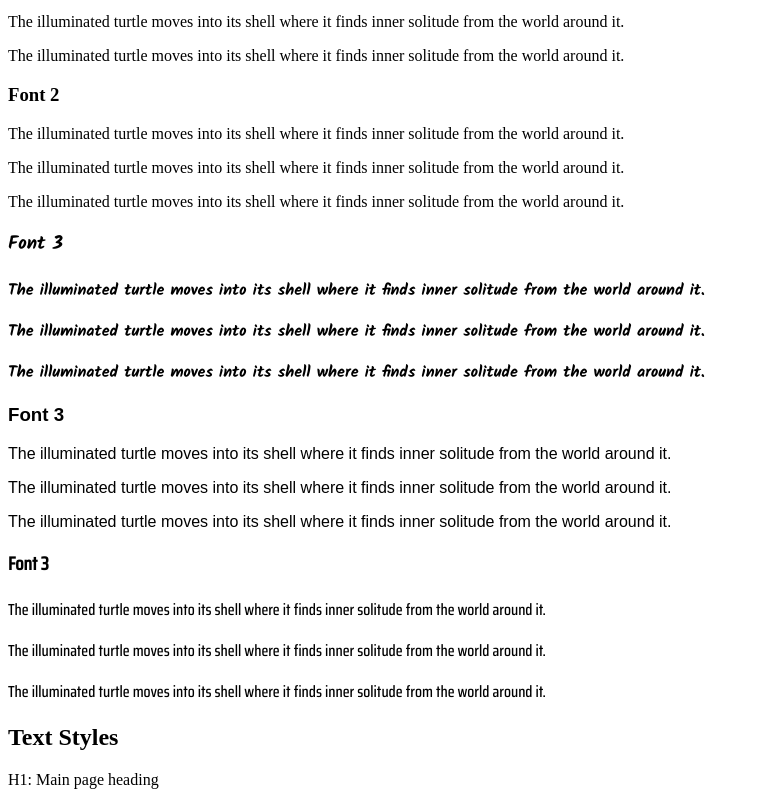
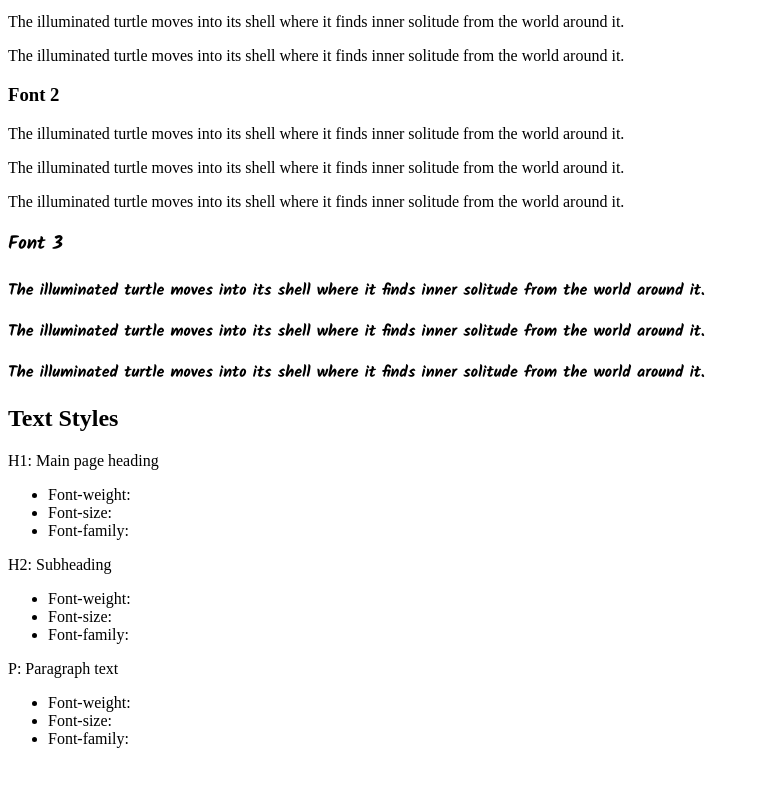
Before and after one commit to claugia13/website-design-system, a plain HTML site: page index.html in a window 1280 px wide. Shown: the part 535-1327 px from the top of the page, without its empty margins (0-760 px from the left). After the commit the page ends 1299 px from the top, so only its background shows below. Drawn offline with Linux system fonts and the light colour scheme; a web font is replaced by a local one.

Commit message:
add/edit font classes

```diff
--- a/index.html
+++ b/index.html
@@ -16,7 +16,7 @@
            <h1 class="h1-text">Claudia's Website Style Guide</h1>
        </header>
 
-       <section>
+       <section class="colors-container">
            <h2 class="h2-text">Colors</h2>
            <div class="color-panel maroon">
                <p>Maroon</p>
@@ -36,41 +36,29 @@
         </div>
        </section>
 
-       <section>
-        <h2 class="h2-text">Fonts</h2>
+       <section class="fonts-container">
+        <h2>Fonts</h2>
         <div class="font-1"></div>
-            <h3 class="h3-text">Font 1</h3>
-            <p>The illuminated turtle moves into its shell where it finds inner solitude from the world around it.</p>
-            <p>The illuminated turtle moves into its shell where it finds inner solitude from the world around it.</p>
-            <p>The illuminated turtle moves into its shell where it finds inner solitude from the world around it.</p>
+            <h3 class="font-label">Font 1</h3>
+            <p class="regular">The illuminated turtle moves into its shell where it finds inner solitude from the world around it.</p>
+            <p class="bold">The illuminated turtle moves into its shell where it finds inner solitude from the world around it.</p>
+            <p class="italic">The illuminated turtle moves into its shell where it finds inner solitude from the world around it.</p>
         </div>
         <div class="font-2"></div>
-            <h3>Font 2</h3>
-            <p>The illuminated turtle moves into its shell where it finds inner solitude from the world around it.</p>
-            <p>The illuminated turtle moves into its shell where it finds inner solitude from the world around it.</p>
-            <p>The illuminated turtle moves into its shell where it finds inner solitude from the world around it.</p>
+            <h3 class="font-label">Font 2</h3>
+            <p class="regular">The illuminated turtle moves into its shell where it finds inner solitude from the world around it.</p>
+            <p class="bold">The illuminated turtle moves into its shell where it finds inner solitude from the world around it.</p>
+            <p class="italic">The illuminated turtle moves into its shell where it finds inner solitude from the world around it.</p>
         </div>
         <div class="font-3">
-            <h3>Font 3</h3>
-            <p>The illuminated turtle moves into its shell where it finds inner solitude from the world around it.</p>
-            <p>The illuminated turtle moves into its shell where it finds inner solitude from the world around it.</p>
-            <p>The illuminated turtle moves into its shell where it finds inner solitude from the world around it.</p>
-        </div>
-        <div class="font-4">
-            <h3>Font 3</h3>
-            <p>The illuminated turtle moves into its shell where it finds inner solitude from the world around it.</p>
-            <p>The illuminated turtle moves into its shell where it finds inner solitude from the world around it.</p>
-            <p>The illuminated turtle moves into its shell where it finds inner solitude from the world around it.</p>
-        </div>
-        <div class="font-5">
-            <h3>Font 3</h3>
-            <p>The illuminated turtle moves into its shell where it finds inner solitude from the world around it.</p>
-            <p>The illuminated turtle moves into its shell where it finds inner solitude from the world around it.</p>
-            <p>The illuminated turtle moves into its shell where it finds inner solitude from the world around it.</p>
+            <h3 class=font-label>Font 3</h3>
+            <p class="regular">The illuminated turtle moves into its shell where it finds inner solitude from the world around it.</p>
+            <p class="bold">The illuminated turtle moves into its shell where it finds inner solitude from the world around it.</p>
+            <p class="italic">The illuminated turtle moves into its shell where it finds inner solitude from the world around it.</p>
         </div>
         </section>
 
-       <section>
+       <section class="styles-container">
            <h2>Text Styles</h2>
            <p class="h1-text">H1: Main page heading</p>
            <ul>
```
